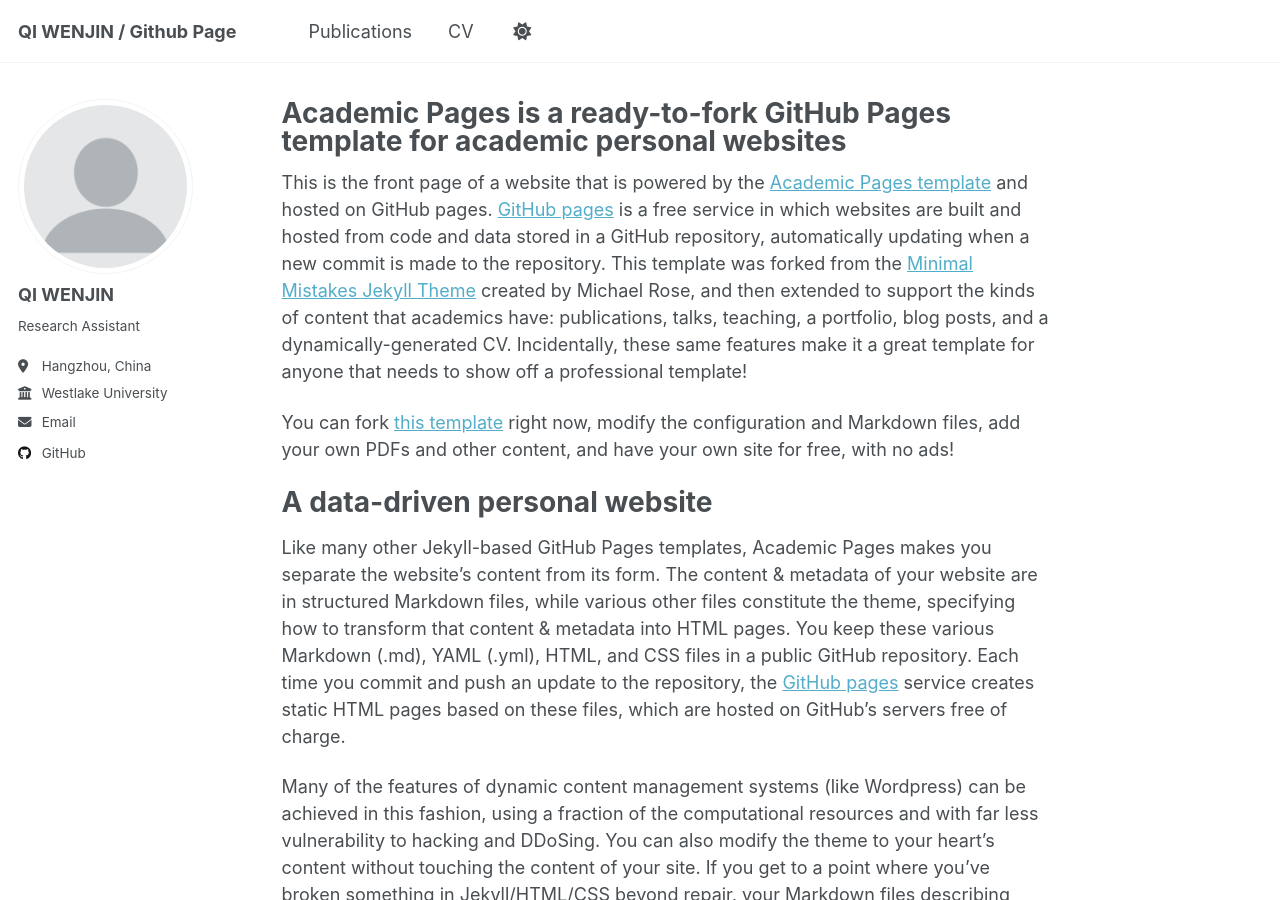
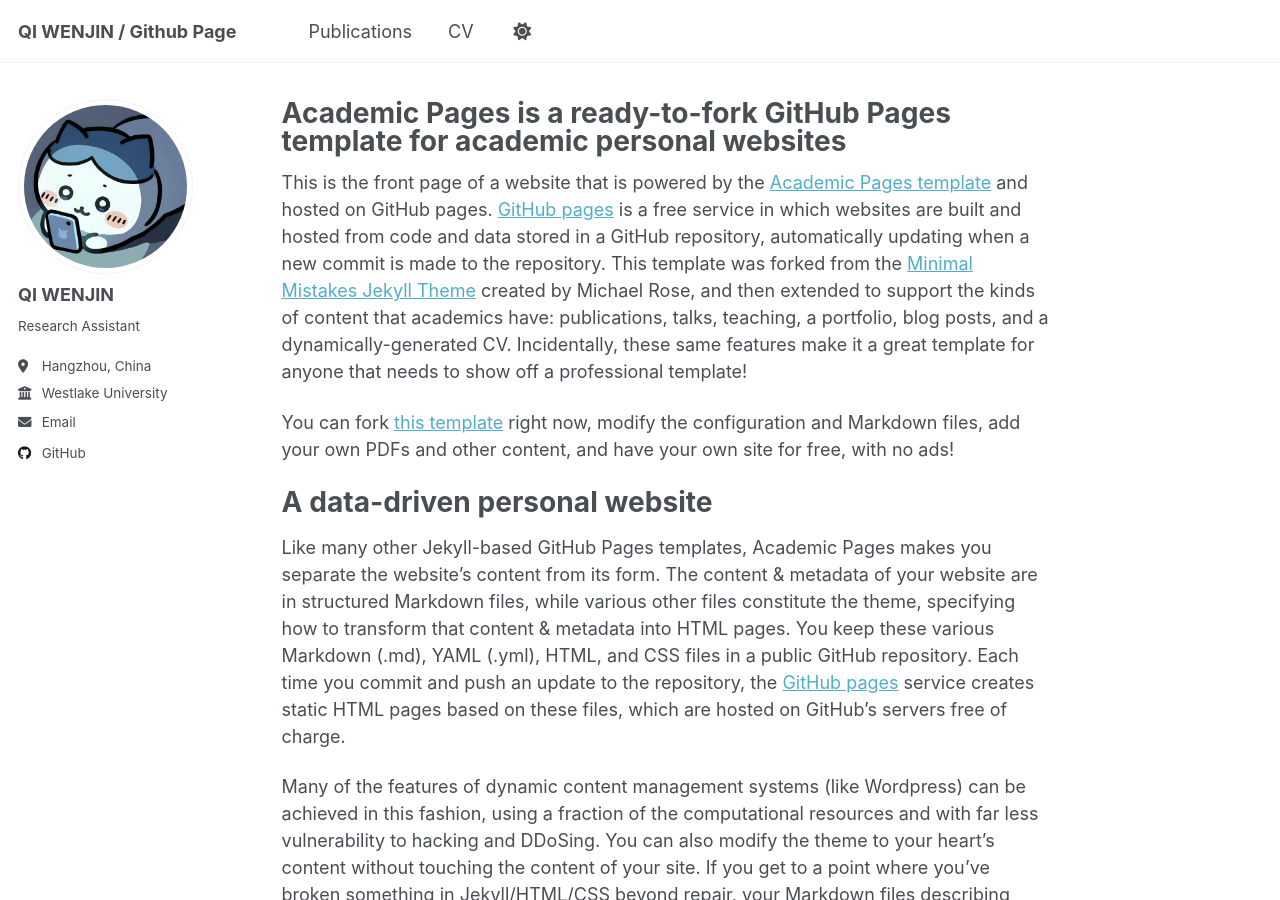
Before and after one commit to wenj7/wenj7.github.io, a Jekyll site: the page built from _pages/about.md, in a window 1280 px wide and 900 px high. Built offline with Jekyll 4.4.1, drawn with Linux system fonts in a browser that asks for light colours; a script that is not in the unit is left out.

Commit message:
Update _config.yml

```diff
--- a/_config.yml
+++ b/_config.yml
@@ -23,7 +23,7 @@ repository               : "wenj7/wenj7.github.io"
 #               Additional customization can be done by editing /_includes/author-profile.html
 author:
   # Biographic information
-  avatar           : "profile.png"
+  avatar           : "profile.jpg"
   name             : "QI WENJIN"
   pronouns         : # example: "she/her"
   bio              : "Research Assistant"
@@ -307,7 +307,7 @@ plugins:
   - jekyll-feed
   - jekyll-gist
   - jekyll-paginate
-  - jekyll-sitemap
+  # - jekyll-sitemap
   - jekyll-redirect-from
   - jemoji
 
@@ -316,7 +316,7 @@ whitelist:
   - jekyll-feed
   - jekyll-gist
   - jekyll-paginate
-  - jekyll-sitemap
+  # - jekyll-sitemap
   - jekyll-redirect-from
   - jemoji
 
```
